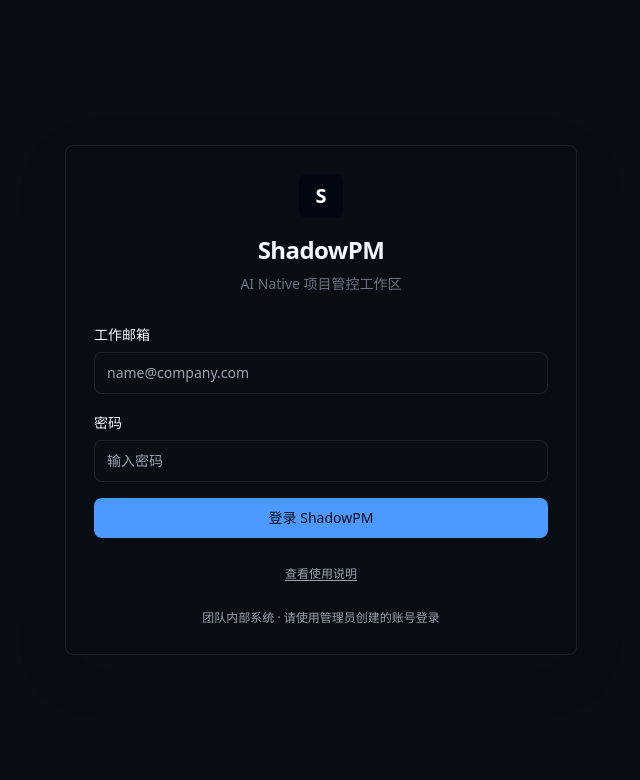
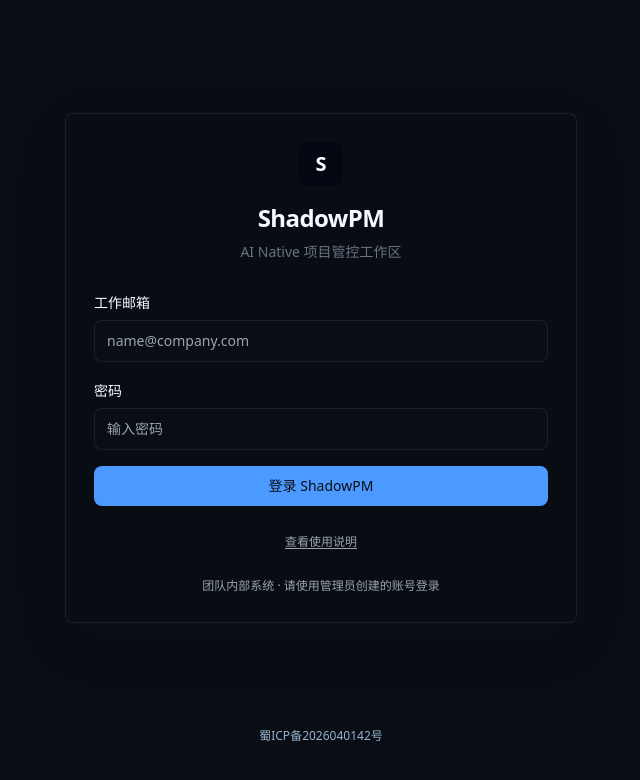
Before and after one commit to 313387647/ShadowPM, a Next.js app: page /login in a window 1280 px wide. Shown: the top 780 px of the page, without its empty margins (319-959 px from the left). Built offline with nearby package versions, Linux system fonts and the light colour scheme.

Commit message:
Add ICP registration footer

```diff
--- a/src/app/(auth)/login/page.tsx
+++ b/src/app/(auth)/login/page.tsx
@@ -1,9 +1,12 @@
+import { SiteRegistration } from "@/components/layout/SiteRegistration";
+
 export default function LoginPage({ searchParams }: { searchParams?: { error?: string } }) {
   const hasError = searchParams?.error === "invalid-credentials";
 
   return (
-    <div className="surface-grid flex min-h-screen items-center justify-center px-4 py-10 sm:px-6">
-      <div className="w-full max-w-lg space-y-7 rounded-lg border bg-background/95 p-5 shadow-[0_18px_60px_rgba(15,23,18,0.08)] backdrop-blur sm:p-7">
+    <div className="surface-grid flex min-h-screen flex-col px-4 py-10 sm:px-6">
+      <div className="flex flex-1 items-center justify-center">
+        <div className="w-full max-w-lg space-y-7 rounded-lg border bg-background/95 p-5 shadow-[0_18px_60px_rgba(15,23,18,0.08)] backdrop-blur sm:p-7">
         {/* 标题 */}
         <div className="text-center">
           <div className="mx-auto mb-4 flex size-11 items-center justify-center rounded-lg bg-gray-950">
@@ -38,7 +41,9 @@ export default function LoginPage({ searchParams }: { searchParams?: { error?: s
         <p className="text-center text-xs text-gray-400">
           团队内部系统 · 请使用管理员创建的账号登录
         </p>
+        </div>
       </div>
+      <SiteRegistration className="pt-8" />
     </div>
   );
 }
--- a/src/app/(main)/layout.tsx
+++ b/src/app/(main)/layout.tsx
@@ -4,6 +4,7 @@ import { Sidebar } from "@/components/layout/Sidebar";
 import { Header } from "@/components/layout/Header";
 import { CopilotPanel } from "@/components/copilot/CopilotPanel";
 import { MobileBottomNav } from "@/components/layout/MobileBottomNav";
+import { SiteRegistration } from "@/components/layout/SiteRegistration";
 import { getSidebarProjects } from "@/actions/sidebar-actions";
 
 export default async function MainLayout({
@@ -21,6 +22,7 @@ export default async function MainLayout({
       <div className="flex min-w-0 flex-1 flex-col md:ml-60">
         <Header userRole={user.role} userName={user.name} projects={projects} />
         <main className="min-w-0 flex-1 pb-16 md:pb-0">{children}</main>
+        <SiteRegistration className="border-t border-border/70 pb-20 md:pb-4" />
       </div>
       <CopilotPanel />
       <MobileBottomNav userRole={user.role} />
--- /dev/null
+++ b/src/components/layout/SiteRegistration.tsx
@@ -0,0 +1,14 @@
+export function SiteRegistration({ className = "" }: { className?: string }) {
+  return (
+    <footer className={`shrink-0 px-4 py-4 text-center text-xs text-muted-foreground ${className}`}>
+      <a
+        href="https://beian.miit.gov.cn/"
+        target="_blank"
+        rel="noreferrer"
+        className="transition-colors hover:text-foreground"
+      >
+        蜀ICP备2026040142号
+      </a>
+    </footer>
+  );
+}
```
